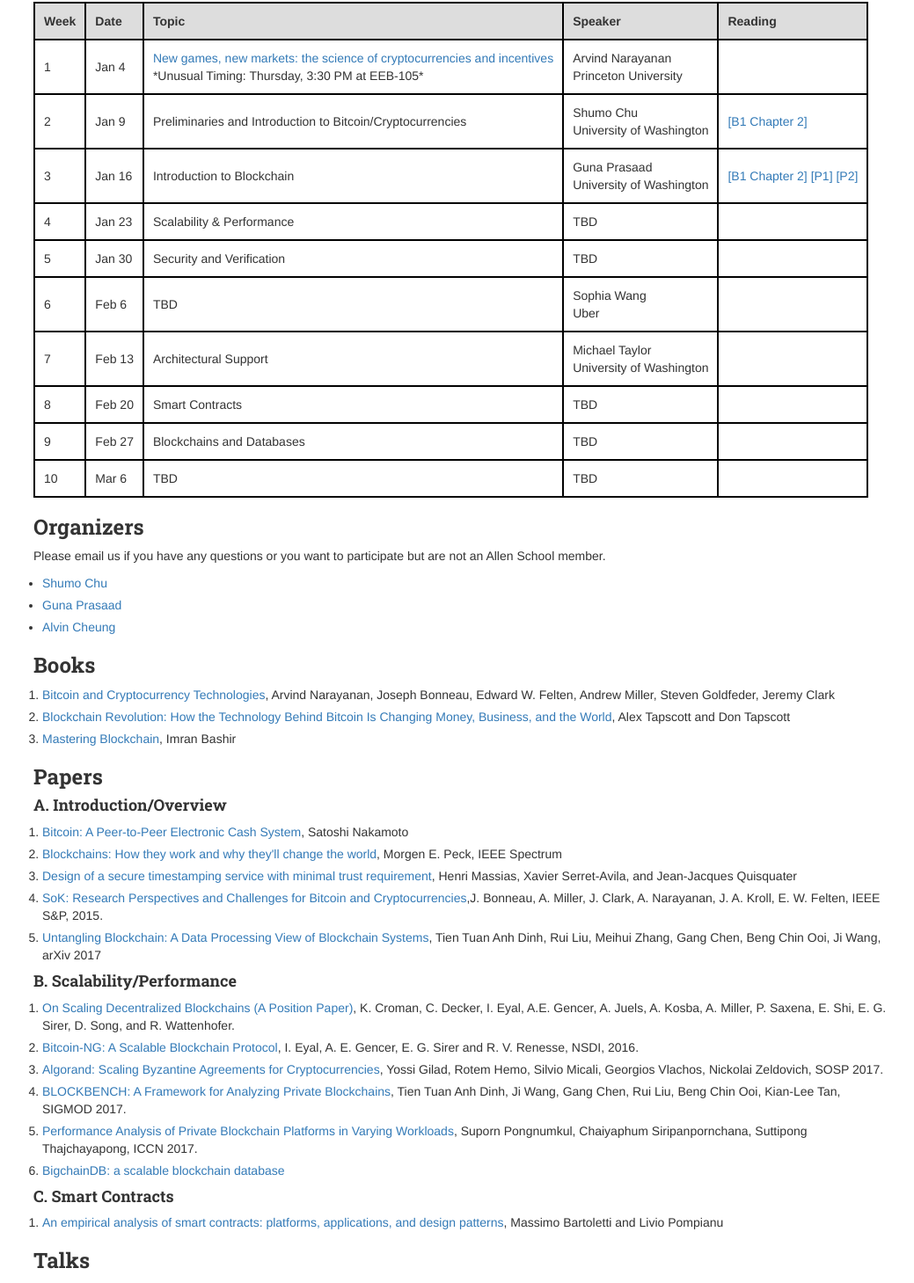
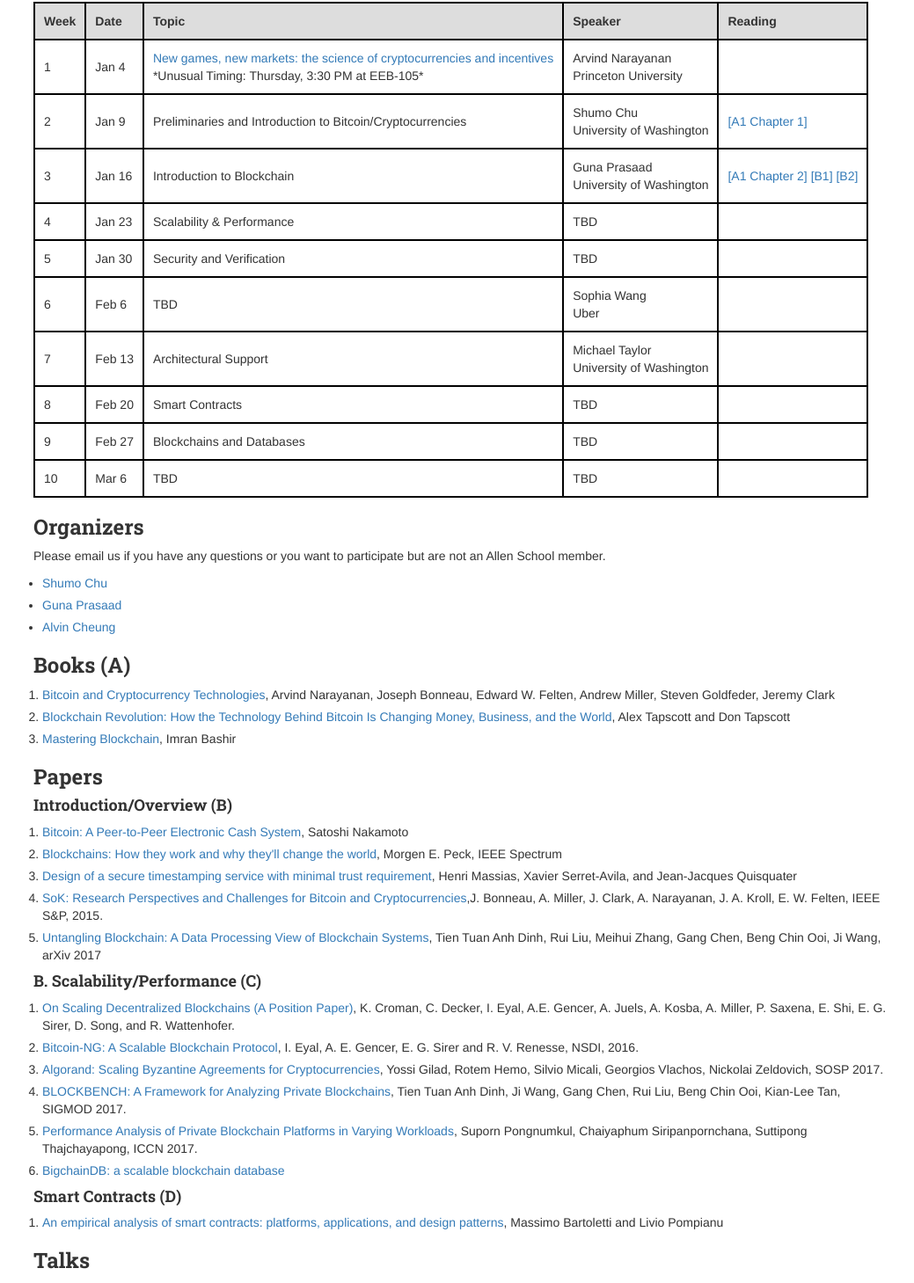
Before and after one commit to uwdb/website, a Jekyll site: the page built from seminars/cse590q/18wi/index.markdown, in a window 1280 px wide. Shown: the part 492-1951 px from the top of the page at 88% size, without its empty margins (117-1156 px from the left). Built offline with Jekyll 4.4.1, drawn with Linux system fonts in a browser that asks for light colours; nearby versions of some CDN libraries.

Commit message:
Update index.markdown

```diff
--- a/seminars/cse590q/18wi/index.markdown
+++ b/seminars/cse590q/18wi/index.markdown
@@ -40,7 +40,7 @@
     <td>Jan 9</td>
     <td>Preliminaries and Introduction to Bitcoin/Cryptocurrencies</td>
     <td>Shumo Chu<br> University of Washington</td>
-    <td><a href='http://bitcoinbook.cs.princeton.edu'>[B1 Chapter 2]</a></td>
+    <td><a href='http://bitcoinbook.cs.princeton.edu'>[A1 Chapter 1]</a></td>
   </tr>
   <tr>
     <td>3</td>
@@ -48,9 +48,9 @@
     <td>Introduction to Blockchain</td>
     <td>Guna Prasaad<br>University of Washington</td>
    <td>
-    <a href='http://bitcoinbook.cs.princeton.edu'>[B1 Chapter 2]</a>
-    <a href=''>[P1]</a>
-    <a href=''>[P2]</a>
+    <a href='http://bitcoinbook.cs.princeton.edu'>[A1 Chapter 2]</a>
+    <a href=''>[B1]</a>
+    <a href=''>[B2]</a>
    </td>
   </tr>
   <tr>
@@ -112,7 +112,7 @@
  <li><a href='mailto:akcheung@cs.washington.edu'>Alvin Cheung</a> </li>
 </ul>
 
-### Books
+### Books (A)
 <ol class='indent'>
   <li><a href='http://bitcoinbook.cs.princeton.edu/'>Bitcoin and Cryptocurrency Technologies</a>, Arvind Narayanan, Joseph Bonneau, Edward W. Felten, Andrew Miller, Steven Goldfeder, Jeremy Clark </li>
   <li><a href='https://www.amazon.com/Blockchain-Revolution-Technology-Changing-Business/dp/1101980133'> Blockchain Revolution: How the Technology Behind Bitcoin Is Changing Money, Business, and the World</a>, Alex Tapscott and Don Tapscott</li>
@@ -121,7 +121,7 @@
 
 ### Papers
 
-#### A. Introduction/Overview
+#### Introduction/Overview (B)
 <ol class='indent'>
  <li><a href='https://bitcoin.org/bitcoin.pdf'>Bitcoin: A Peer-to-Peer Electronic Cash System</a>, Satoshi Nakamoto</li>
  <li><a href='https://spectrum.ieee.org/computing/networks/blockchains-how-they-work-and-why-theyll-change-the-world'>Blockchains: How they work and why they'll change the world</a>, Morgen E. Peck, IEEE Spectrum</li>
@@ -130,7 +130,7 @@
  <li><a href='https://arxiv.org/abs/1708.05665'>Untangling Blockchain: A Data Processing View of Blockchain Systems</a>, Tien Tuan Anh Dinh, Rui Liu, Meihui Zhang, Gang Chen, Beng Chin Ooi, Ji Wang, arXiv 2017</li>
 </ol>
 
-#### B. Scalability/Performance
+#### B. Scalability/Performance (C)
 <ol class='indent'>
   <li><a href='http://www.initc3.org/files/Scaling2016.pdf'>On Scaling Decentralized Blockchains (A Position Paper)</a>, K. Croman, C. Decker, I. Eyal, A.E. Gencer, A. Juels, A. Kosba, A. Miller, P. Saxena, E. Shi, E. G. Sirer, D. Song, and R. Wattenhofer. </li>
  <li><a href='https://arxiv.org/abs/1510.02037'>Bitcoin-NG: A Scalable Blockchain Protocol</a>, I. Eyal, A. E. Gencer, E. G. Sirer and R. V. Renesse, NSDI, 2016.</li>
@@ -141,7 +141,7 @@
  <li><a href='https://github.com/bigchaindb/bigchaindb'>BigchainDB: a scalable blockchain database</a></li>
 </ol>
 
-#### C. Smart Contracts
+#### Smart Contracts (D)
 <ol class='indent'>
  <li><a href='https://arxiv.org/pdf/1703.06322.pdf'>An empirical analysis of smart contracts: platforms, applications, and design patterns</a>, Massimo Bartoletti and Livio Pompianu</li>
 </ol>
```
